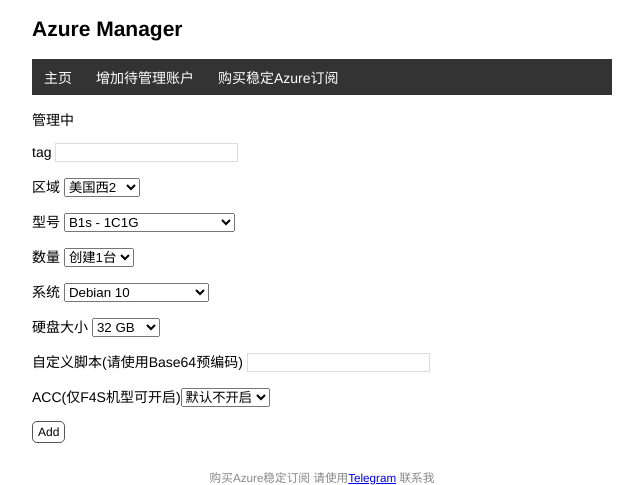
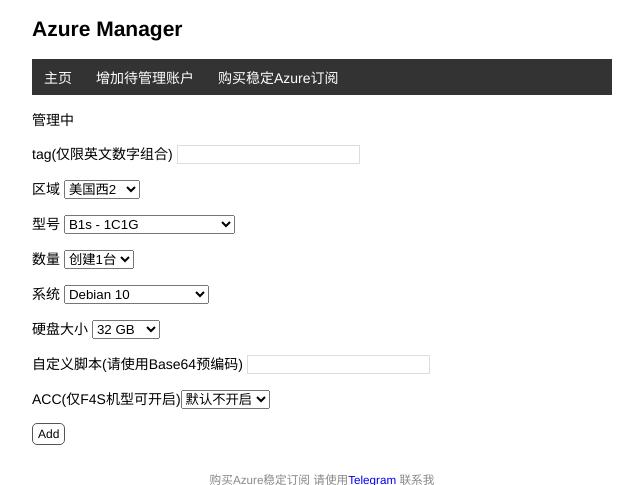
Before and after one commit to 1injex/azure-manager, a Flask app: template azure/templates/createvm.html in a window 1280 px wide. Shown: the top 485 px of the page, without its empty margins (318-961 px from the left). Run offline with Flask 2, Linux system fonts and the light colour scheme; the template is opened without the code that fills it, so the values that code supplies are empty.

Commit message:
add tag notification

```diff
--- a/azure/templates/createvm.html
+++ b/azure/templates/createvm.html
@@ -4,7 +4,7 @@
     <p>{{ account }} 管理中</p>
     <form method="post">
       <div>
-          <p><label>tag <input type="text" name="tag" autocomplete="off" required></label></p>
+          <p><label>tag(仅限英文数字组合) <input type="text" name="tag" autocomplete="off" required></label></p>
         <p><label>区域 <select name="location" required>
             <option value="westus2">美国西2</option>
             <option value="westus3">美国西3</option>
```
